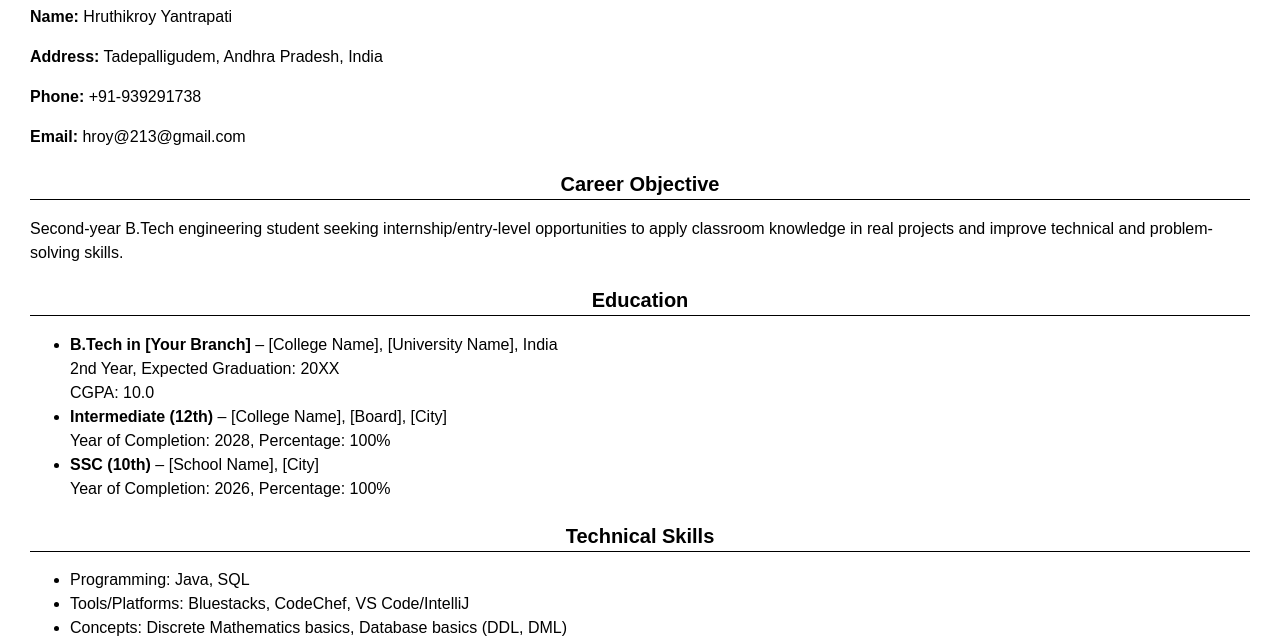
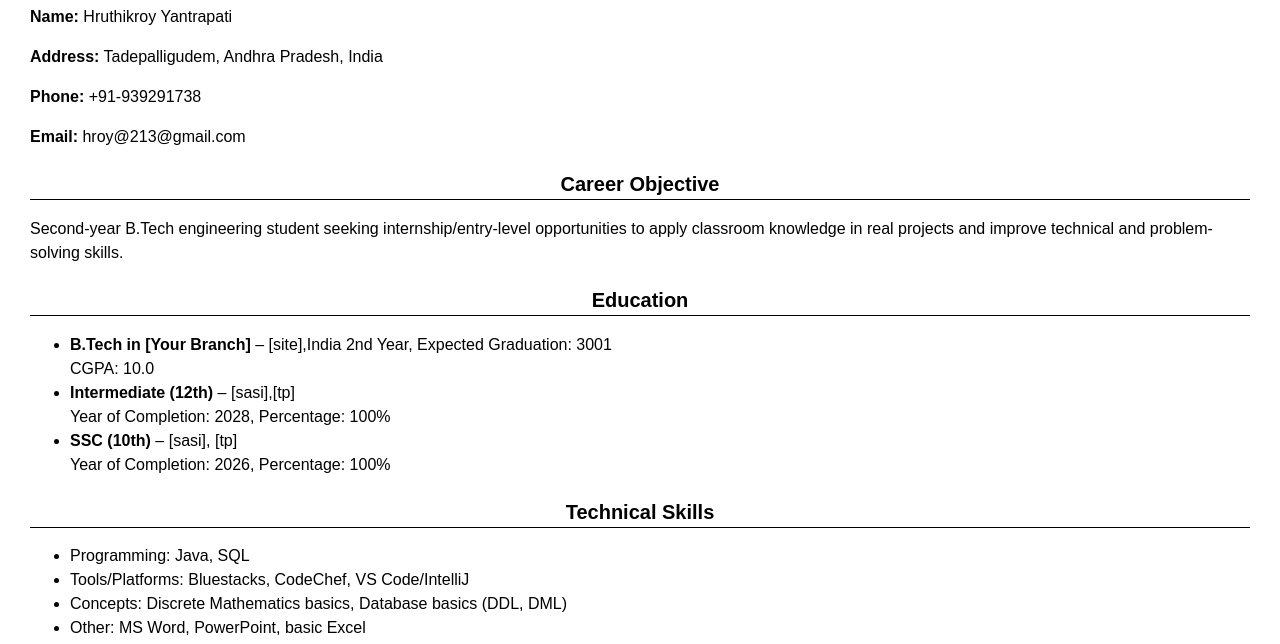
Before and after one commit to hruthikroy123-dotcom/resume, a plain HTML site: page index.html in a window 1280 px wide. Shown: the part 94-738 px from the top of the page. Drawn offline with Linux system fonts and the light colour scheme.

Commit message:
Update index.html

```diff
--- a/index.html
+++ b/index.html
@@ -44,16 +44,16 @@
     <h2 class="section-title">Education</h2>
     <ul>
         <li>
-            <strong>B.Tech in [Your Branch]</strong> – [College Name], [University Name], India<br>
-            2nd Year, Expected Graduation: 20XX<br>
+            <strong>B.Tech in [Your Branch]</strong> – [site],India<tp>
+            2nd Year, Expected Graduation: 3001<br>
             CGPA: 10.0
         </li>
         <li>
-            <strong>Intermediate (12th)</strong> – [College Name], [Board], [City]<br>
+            <strong>Intermediate (12th)</strong> – [sasi],[tp]<br>
             Year of Completion: 2028, Percentage: 100%
         </li>
         <li>
-            <strong>SSC (10th)</strong> – [School Name], [City]<br>
+            <strong>SSC (10th)</strong> – [sasi], [tp]<br>
             Year of Completion: 2026, Percentage: 100%
         </li>
     </ul>
```
